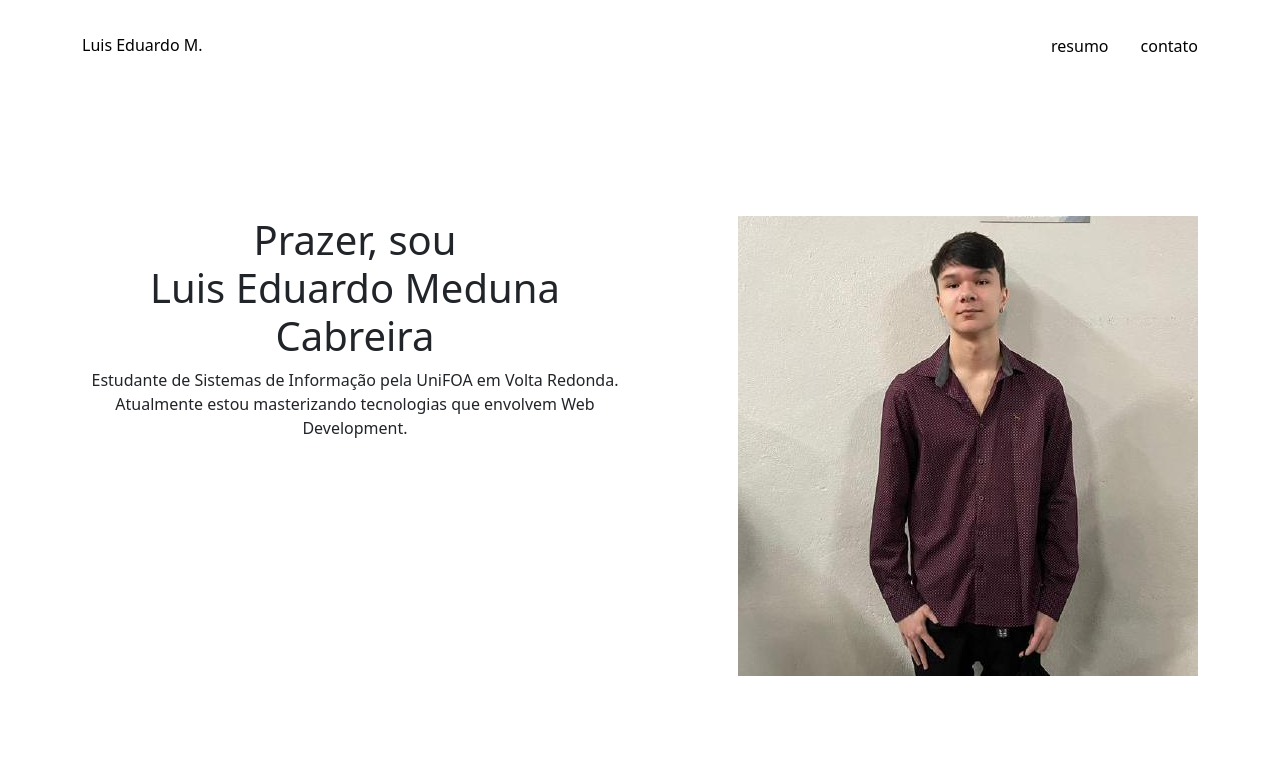
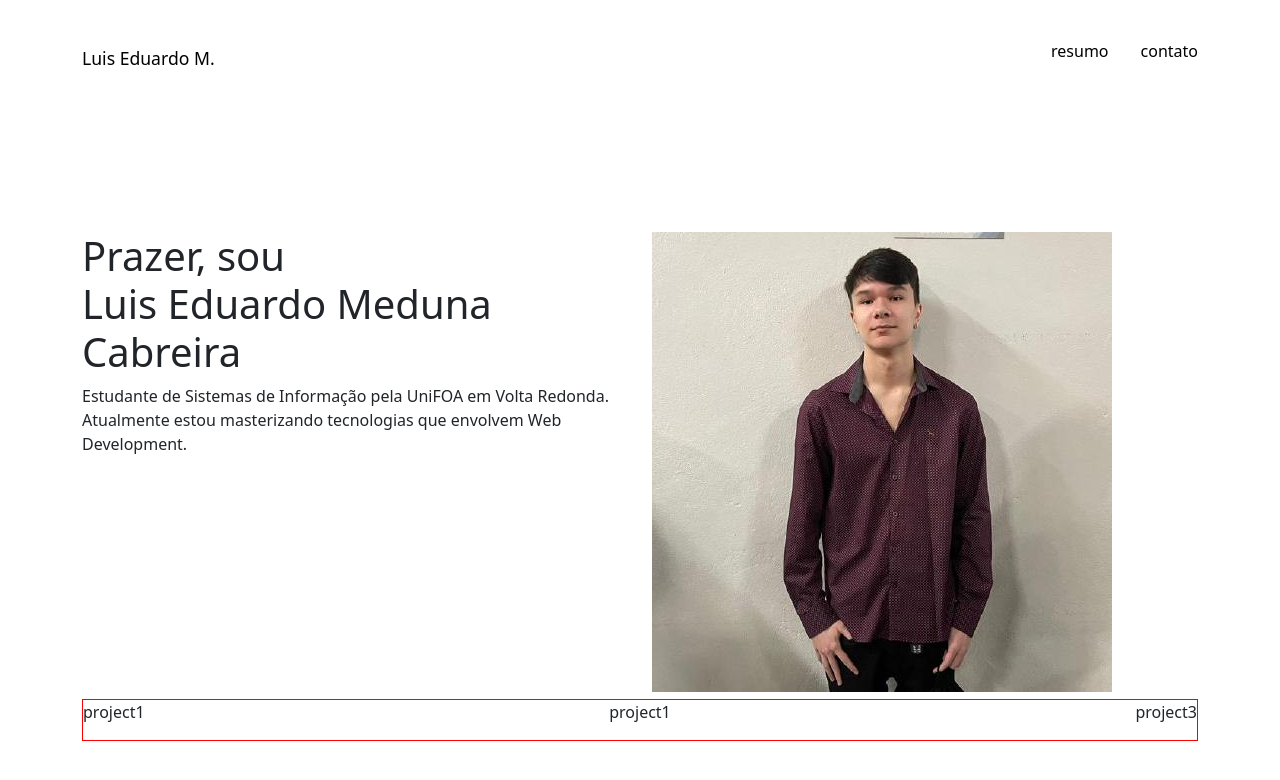
Before and after one commit to LuisEduardo-M/Portfolio, a React (Create React App) app: page / in a window 1280 px wide. Shown: the top 780 px of the page. Built offline with nearby package versions, Linux system fonts and the light colour scheme.

Commit message:
Projects section started

```diff
--- a/src/App.css
+++ b/src/App.css
@@ -1,3 +1,11 @@
-html {
-  font-family: 'Open-sans';
+
+@import url('https://fonts.googleapis.com/css2?family=Roboto:wght@100;400&display=swap');
+
+body, html {
+  scroll-behavior: smooth;
+  margin: 0;
+  padding: 0;
+    font-family: 'Roboto', sans-serif;
+    -moz-osx-font-smoothing: grayscale;
+    -webkit-font-smoothing: antialiased;
 }
--- a/src/components/Header/Header.js
+++ b/src/components/Header/Header.js
@@ -4,10 +4,10 @@ import styles from './Header.module.css';
 const Header = () => {
     return (
         <div className={styles.header_container}>
-            <div className='container'>
-                <div className='row'>
+            <div className='container '>
+                <div className='row d-flex align-items-center'>
 
-                    <div className='col-6'>
+                    <div className='col-6 '>
                         <h1><a href='/'>Luis Eduardo M.</a></h1>
                     </div>
 
@@ -19,7 +19,6 @@ const Header = () => {
                             </ul>
                         </nav>
                     </div>
-
                 </div>
             </div>
         </div>
--- a/src/components/Header/Header.module.css
+++ b/src/components/Header/Header.module.css
@@ -1,10 +1,11 @@
 .header_container {
     position: relative;
-    top: 2.1rem;
+    top: 1.9rem;
 }
 
-.header_container h1 {
+.header_container h1 a {
     font-size: 1.1rem;
+    vertical-align: middle;
 }
 
 .header_container ul {
@@ -12,6 +13,7 @@
 }
 
 .header_container ul li {
+    vertical-align: middle;
     list-style: none;
     display: inline-block;
     padding-left: 2rem;
--- a/src/components/Home/Home.js
+++ b/src/components/Home/Home.js
@@ -3,9 +3,8 @@ import styles from './Home.module.css';
 
 const Home = () => {
     return (
-            <div className={styles.home_container}>
-                <div className='container'>
-
+        <div className={styles.home_container}>
+            <div className='container'>
                 <div className='row'>
                     <div className='col-md-6'>
 
@@ -20,14 +19,13 @@ const Home = () => {
                     <div className='col-md-6'>
 
                         <div className={styles.image_container}>
-                            <img src='./profile.jpg' alt="Profile" />
+                            <img className='img-fluid' src='./profile.jpg' alt="Profile" />
                         </div>
 
                     </div>
                 </div>
-                </div>
             </div>
-
+        </div>
     );
 };
 
--- a/src/components/Home/Home.module.css
+++ b/src/components/Home/Home.module.css
@@ -3,9 +3,9 @@
     justify-content: space-between;
     position: relative;
     top: 11rem;
-    text-align: center;
 }
 
 .image_container {
     text-align: end;
+    position: absolute;
 }
--- a/src/components/Projects/Projects.js
+++ b/src/components/Projects/Projects.js
@@ -1,7 +1,31 @@
+import React from "react";
+import styles from './Projects.module.css';
+
 const Projects = () => {
     return (
-        <div>
-            {/* <h2>Meus projetos</h2> */}
+        <div className={styles.projects_container}>
+            <div className="container">
+                <div className={styles.projects_grid}>
+
+                    <div className="row">
+                        <div className="col-md-4 col-sm-6">
+                            <p>project1</p>
+                        </div>
+                    </div>
+
+                    <div className="row">
+                        <div className="col-md-4 col-sm-6">
+                            <p>project1</p>
+                        </div>
+                    </div>
+
+                    <div className="row">
+                        <div className="col-md-4 col">
+                            <p>project3</p>
+                        </div>
+                    </div>
+                </div>
+            </div>
         </div>
     );
 };
--- /dev/null
+++ b/src/components/Projects/Projects.module.css
@@ -0,0 +1,9 @@
+.projects_container {
+    margin-top: 25.2rem;
+}
+
+.projects_grid {
+    display: flex;
+    justify-content: space-between;
+    border: 1px solid red;
+}
```
